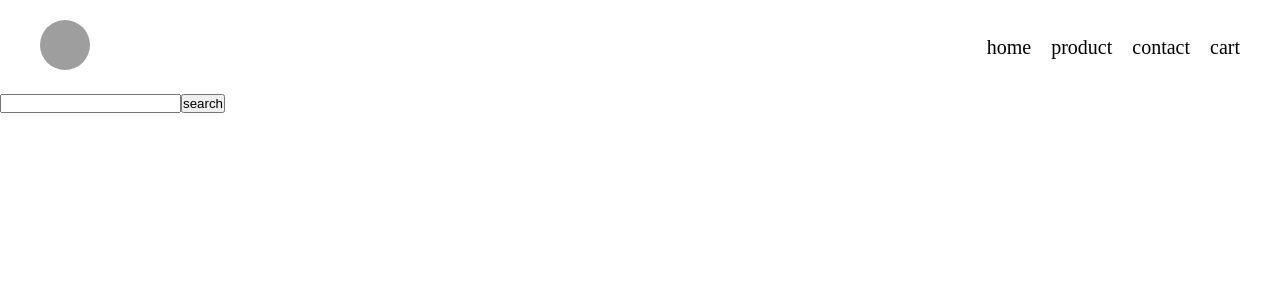
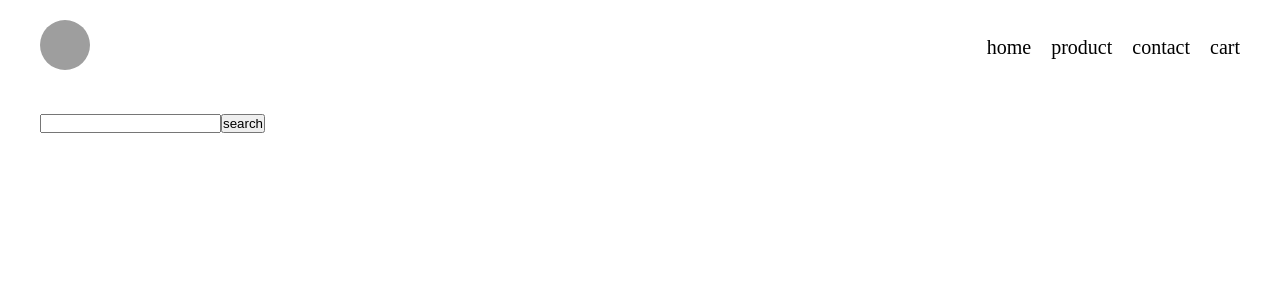
Before and after one commit to akshatbhatya/namaste-react-ep04, a React (Vite) app: page / in a window 1280 px wide. Shown: the top 300 px of the page. Built offline with nearby package versions, Linux system fonts and the light colour scheme; grey boxes are pictures that could not be loaded.

Commit message:
add card components

```diff
--- a/Src/Seaction-A/Product/ProductCard.jsx
+++ b/Src/Seaction-A/Product/ProductCard.jsx
@@ -1,9 +1,11 @@
 import React from 'react'
+import "./Product.css"
 
 function ProductCard() {
   return (
-    <div >
-
+    <div className='card' >
+      <img src="" alt="" />
+      <h5>meghna food</h5>
     </div>
   )
 }
--- a/Src/Seaction-A/Resturant/Reasturant.css
+++ b/Src/Seaction-A/Resturant/Reasturant.css
@@ -0,0 +1,4 @@
+.productContainer{
+    margin:20px 0px;
+    padding: 0px 40px;
+}
--- a/Src/Seaction-A/Section-A.jsx
+++ b/Src/Seaction-A/Section-A.jsx
@@ -1,10 +1,12 @@
 import React from 'react'
 import Searchbar from './SearchBar/Searchbar'
+import Reasturant from './Resturant/Reasturant'
 
 function SectionA() {
   return (
     <div>
-      <Searchbar/>
+
+      <Reasturant/>
     </div>
   )
 }
```
Also changed, not shown: Src/Seaction-A/Product/Product.css (added).
